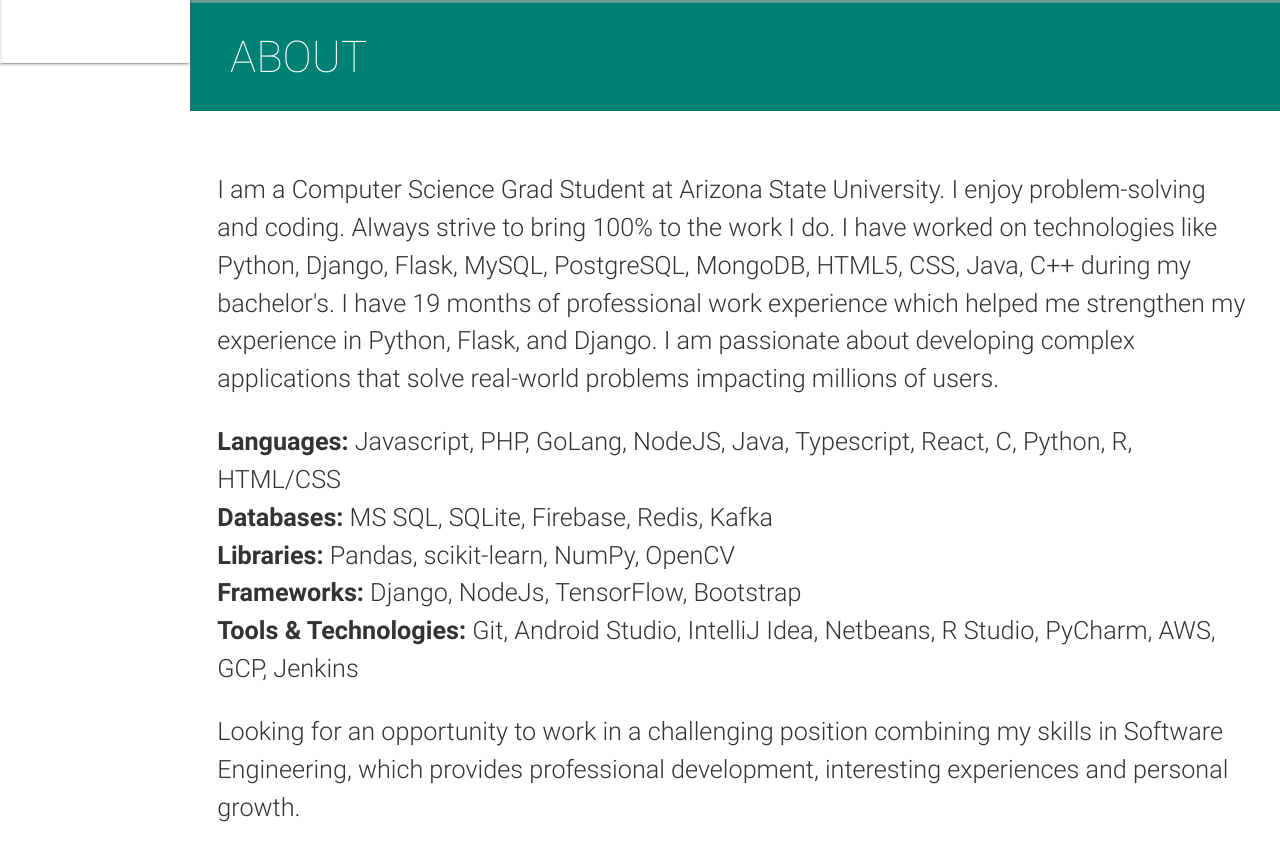
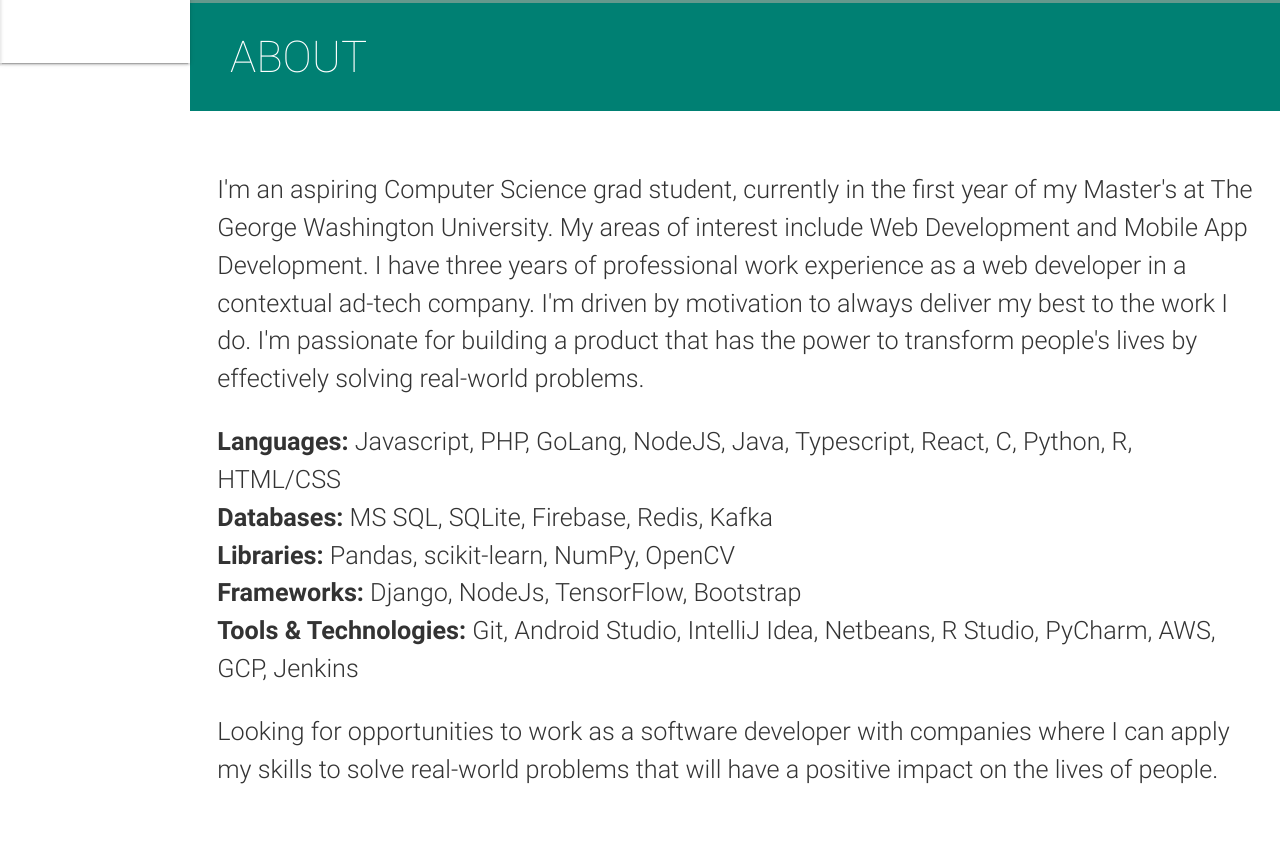
Before and after one commit to pranitdarekar/pranitdarekar.github.io, a plain HTML site: page index.html in a window 1280 px wide. Shown: the part 797-1638 px from the top of the page. Drawn offline with nearby package versions, Linux system fonts and the light colour scheme.

Commit message:
minor changes

```diff
--- a/index.html
+++ b/index.html
@@ -12,7 +12,7 @@
     <link rel="stylesheet" href="//maxcdn.bootstrapcdn.com/font-awesome/4.3.0/css/font-awesome.min.css"/>
     <!-- Custom Styles-->
     <link rel="stylesheet" href="/assets/css/style.css"/>
-    <title>Pranit Darekar</title>
+    <title>Pranit Darekar | Software Developer</title>
 
     <!-- Open Graph-->
     <meta property="og:locale" content="en_US"/>
@@ -22,6 +22,7 @@
     <meta property="og:url" content="https://pranitdarekar.github.io/"/>
     <meta property="og:site_name" content="Pranit Darekar"/>
     <meta property="article:publisher" content="https://pranitdarekar.github.io/"/>
+    <!--    todopranit-->
     <meta property="og:image" content="https://pranitdarekar.github.io/examples/preview.JPG"/>
     <!-- Twitter -->
     <meta name="twitter:card" content="summary"/>
@@ -176,9 +177,8 @@
             </a>
         </li>
         <li class="bold">
-            <!--            todopranit resume link-->
             <a aria-label="Open Pranit's Resume in a new tab"
-               href="https://drive.google.com/file/d/1B6MZ1z0-7NsefC3Lm_q-uhib28MTqpE9/view?usp=sharing" target="_blank"
+               href="https://pranitdarekar.github.io/assets/resume/Pranit_Darekar_Resume.pdf" target="_blank"
                class="waves-effect waves-dark teal-text">
                 <i class="mdi-file-folder-open small"></i>
                 <span>Resume</span>
@@ -204,8 +204,8 @@
                         </h5>
                         <!-- <h5 style="color:#00796b">A <span class="typing" style="font-weight: 300; color:#fff"></span></h5> -->
                         <h5>
-                            Self-driven, quick starter, passionate programmer with a curious mind who enjoys solving a
-                            complex and challenging real-world problems.
+                            Passionate programmer determined to make a difference to people's lives by developing
+                            products that solve real-world problems.
                         </h5>
                     </div>
                     <div class="social">
@@ -240,15 +240,13 @@
               </h2>
             </blockquote> -->
             <p>
-                I am a Computer Science Grad Student at Arizona State University. I enjoy problem-solving and coding.
-                Always strive to bring 100% to the work I do.
-
-                I have worked on technologies like Python, Django, Flask, MySQL, PostgreSQL, MongoDB, HTML5, CSS, Java,
-                C++ during my bachelor's. I have 19 months of professional work experience which helped me strengthen my
-                experience in Python, Flask, and Django.
-
-                I am passionate about developing complex applications that solve real-world problems impacting millions
-                of users.
+                I'm an aspiring Computer Science grad student, currently in the first year of my Master's at The George
+                Washington University.
+                My areas of interest include Web Development and Mobile App Development.
+                I have three years of professional work experience as a web developer in a contextual ad-tech company.
+                I'm driven by motivation to always deliver my best to the work I do.
+                I'm passionate for building a product that has the power to transform people's lives by effectively
+                solving real-world problems.
             </p>
             <p>
             <ul>
@@ -271,26 +269,10 @@
             </ul>
 
             </p>
-
-            <!-- <p>
-
-              Detail-oriented Software Developer with professional experience in Backend Development, Machine Learning, Computer Vision. I am adept in Python, Django, Flask, SQL, Machine Learning, Computer Vision.
-            </p> -->
             <p>
-                Looking for an opportunity to work in a challenging position combining my skills in Software
-                Engineering, which provides professional development, interesting experiences and personal growth.
+                Looking for opportunities to work as a software developer with companies where I can apply my skills to
+                solve real-world problems that will have a positive impact on the lives of people.
             </p>
-            <!-- <p>
-              Another Paragraph
-            </p>  -->
-            <!-- <p>
-            <strong>Current Focus</strong>:&nbsp;<a aria-label="Navigate to the Inclusive Design Patterns homepage"
-              href="https://www.smashingmagazine.com/inclusive-design-patterns/">Accessibility</a>&nbsp;//&nbsp;<a
-              aria-label="Navigate to the Full Stack React homepage"
-              href="https://www.fullstackreact.com/">React</a>&nbsp;//&nbsp;<a
-              aria-label='Navigate to the article "Scalable CSS"'
-              href="https://mrmrs.github.io/writing/2016/03/24/scalable-css/">Design Systems</a>
-            </p> -->
         </div>
     </section>
 
@@ -363,7 +345,7 @@
                             </p>
                         </div>
                     </div>
-                    <div class="role brown-text text-darken-2">Programmer Analyst</div>
+                    <div class="role brown-text text-darken-2">Web Developer L2</div>
                     <ul>
                         <li>
                             Served over 5 million ads daily as an AdServing Team at the world's 2nd largest contextual
@@ -401,7 +383,7 @@
                             Monitored dashboards to promptly analyze traffic trends and resolve technical issues.
                         </li>
                         <li>
-                            <b>Tools:</b> Javascript, PHP, GoLang, NodeJs
+                            <b>Tools:</b> Javascript, PHP, GoLang, NodeJs, Redis, Kafka
                         </li>
                     </ul>
                 </div>
@@ -833,7 +815,8 @@
                                             <img src="/assets/img/linkedin.png">
                                         </div>
                                         <div class="card-content">
-                                            <a href="https://www.linkedin.com/learning/certificates/cb201efd3f56b3a8bd2280da7e8e48d3066827c2cf99f7454eca7f8868ae1aa1?u=74651410" class="hoverline" target="_blank">
+                                            <a href="https://www.linkedin.com/learning/certificates/cb201efd3f56b3a8bd2280da7e8e48d3066827c2cf99f7454eca7f8868ae1aa1?u=74651410"
+                                               class="hoverline" target="_blank">
                                                 <span class="card-title teal-text">NLP with Python for Machine Learning Essential Training</span>
                                             </a>
                                         </div>
@@ -846,7 +829,8 @@
                                             <img src="/assets/img/coursera.png">
                                         </div>
                                         <div class="card-content">
-                                            <a href="https://www.coursera.org/account/accomplishments/certificate/69NXC3AE2WWS" class="hoverline" target="_blank">
+                                            <a href="https://www.coursera.org/account/accomplishments/certificate/69NXC3AE2WWS"
+                                               class="hoverline" target="_blank">
                                                 <span class="card-title teal-text">Google Cloud IAM and Networking for AWS Professionals</span>
                                             </a>
                                         </div>
@@ -859,7 +843,8 @@
                                             <img src="/assets/img/udemy.png">
                                         </div>
                                         <div class="card-content">
-                                            <a href="https://www.udemy.com/certificate/UC-XDL3K2XK/" class="hoverline" target="_blank">
+                                            <a href="https://www.udemy.com/certificate/UC-XDL3K2XK/" class="hoverline"
+                                               target="_blank">
                                                 <span class="card-title teal-text">The Complete 2021 PHP Full Stack Web Developer Bootcamp</span>
                                             </a>
                                         </div>
@@ -872,7 +857,8 @@
                                             <img src="/assets/img/nptel.jpg">
                                         </div>
                                         <div class="card-content">
-                                            <a href="https://drive.google.com/file/d/1gVLyikUncZ8UrvJPUmWPzvayMCBEAv-F/view?usp=share_link" class="hoverline" target="_blank">
+                                            <a href="https://drive.google.com/file/d/1gVLyikUncZ8UrvJPUmWPzvayMCBEAv-F/view?usp=share_link"
+                                               class="hoverline" target="_blank">
                                                 <span class="card-title teal-text">Programming, Data Structures and Algorithms using Python</span>
                                             </a>
                                         </div>
@@ -885,7 +871,8 @@
                                             <img src="/assets/img/hackerrank.png">
                                         </div>
                                         <div class="card-content">
-                                            <a href="https://www.hackerrank.com/certificates/a31890731eb6" class="hoverline" target="_blank">
+                                            <a href="https://www.hackerrank.com/certificates/a31890731eb6"
+                                               class="hoverline" target="_blank">
                                                 <span class="card-title teal-text">JavaScript</span>
                                             </a>
                                         </div>
```
